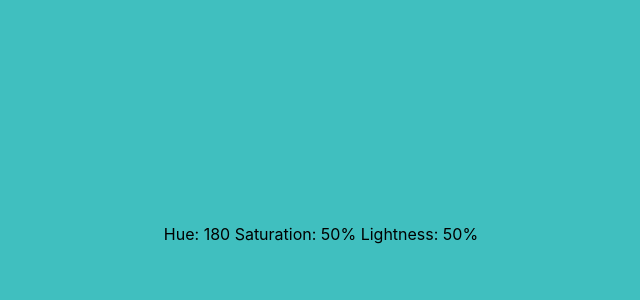
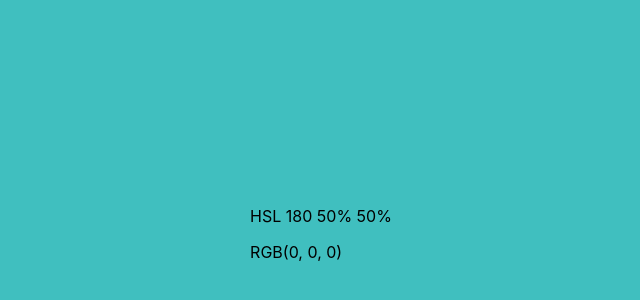
Before and after one commit to lucas4e/colorpickerjs, a React (Create React App) app: page / in a window 1280 px wide. Shown: the part 166-466 px from the top of the page, without its empty margins (319-959 px from the left). Built offline with nearby package versions, Linux system fonts and the light colour scheme.

Commit message:
added hsltorgb

```diff
--- a/src/App.js
+++ b/src/App.js
@@ -13,6 +13,8 @@ function App() {
 
   const mousePos = useMousePosition();
   const scrollVal = useScrollValue();
+
+  const element = document.querySelector('.background');
 
   const constraints = useMemo(() => {
     const props = {
@@ -30,7 +32,7 @@ function App() {
 
   getConstraints(constraints);
 
-  const colorFormat = getColorFormatValues();
+  const colorFormat = getColorFormatValues(element);
 
   useEffect(() => {
     const mousePosDivByWindow = mousePos.y / window.innerHeight;
@@ -64,16 +66,10 @@ function App() {
         style={{ backgroundColor: getHSL(hue, saturation, lightness) }}
       >
         <div className='colorProps disable-select'>
-          <p>
-            {'Hue: ' +
-              Math.round(hue) +
-              ' Saturation: ' +
-              Math.round(saturation) +
-              '%' +
-              ' Lightness: ' +
-              lightness +
-              '%'}
-          </p>
+          <p>{`HSL ${Math.round(hue)} ${Math.round(saturation)}% ${Math.round(
+            lightness
+          )}%`}</p>
+          <p>{colorFormat}</p>
         </div>
       </div>
     </div>
--- a/src/components/getColorFormatValues.js
+++ b/src/components/getColorFormatValues.js
@@ -1,3 +1,11 @@
 export const getColorFormatValues = (element) => {
-  return element;
+  if (!element) {
+    return null;
+  }
+
+  const rgb = window
+    .getComputedStyle(element, null)
+    .getPropertyValue('background-color');
+  // const rgbNum = rgb.replace(/[^\d.-]/g, '');
+  return rgb.toUpperCase();
 };
```
